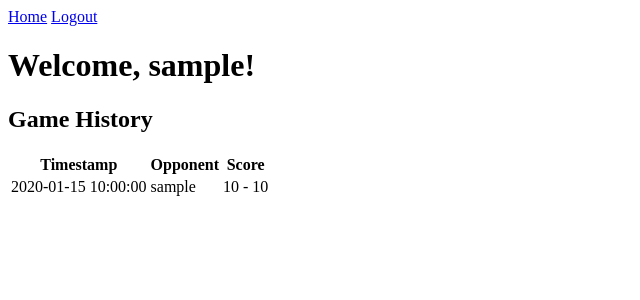
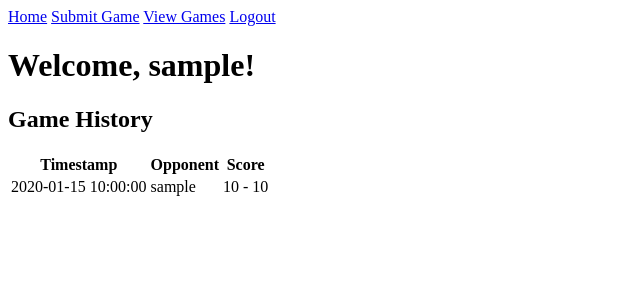
Before and after one commit to ryankarel/ping-pong-app, a Flask app: page / in a window 1280 px wide. Shown: the top 300 px of the page, without its empty margins (0-640 px from the left). Run offline with Flask 3, Linux system fonts and the light colour scheme; a user stored in the database is signed in; tables that the repository leaves empty hold one stand-in row (values such as "Sample post").

Commit message:
Adding in game viewing and game submitting

```diff
--- a/app.py
+++ b/app.py
@@ -1,7 +1,7 @@
 from flask import Flask, render_template, flash, redirect, url_for
 from config import Config
 from models import Player, Game, db
-from forms import RegistrationForm, LoginForm
+from forms import RegistrationForm, LoginForm, SubmitGameForm
 from flask_login import LoginManager, current_user, login_user, logout_user, login_required
 from flask_migrate import Migrate
 
@@ -53,6 +53,31 @@ def login():
         return redirect(url_for('index'))
     return render_template('login.html', title='Sign In', form=form)
 
+# Add this new route to app.py
+@app.route('/submit_game', methods=['GET', 'POST'])
+@login_required
+def submit_game():
+    form = SubmitGameForm()
+    if form.validate_on_submit():
+        player = Player.query.filter_by(username=form.player_username.data).first()
+        opponent = Player.query.filter_by(username=form.opponent_username.data).first()
+        if player is None or opponent is None:
+            flash('Invalid player or opponent username')
+            return redirect(url_for('submit_game'))
+        game = Game(player_id=player.id, opponent_id=opponent.id,
+                    player_score=form.player_score.data, opponent_score=form.opponent_score.data)
+        db.session.add(game)
+        db.session.commit()
+        flash('New game submitted')
+        return redirect(url_for('submit_game'))
+    return render_template('submit_game.html', form=form)
+
+@app.route('/view_games')
+@login_required
+def view_games():
+    games = Game.query.order_by(Game.timestamp.desc()).all()
+    return render_template('view_games.html', games=games)
+
 @app.route('/logout')
 def logout():
     logout_user()
--- a/templates/base.html
+++ b/templates/base.html
@@ -7,8 +7,10 @@
 </head>
 <body>
     <nav>
+		<a href="{{ url_for('index') }}">Home</a>
+		<a href="{{ url_for('submit_game') }}">Submit Game</a>
+		<a href="{{ url_for('view_games') }}">View Games</a>
 		{% if current_user.is_authenticated %}
-        <a href="{{ url_for('index') }}">Home</a>
 			<a href="{{ url_for('logout') }}">Logout</a>
 		{% else %}
 			<a href="{{ url_for('login') }}">Login</a>
```
Also changed, not shown: forms.py (+8 -1 lines). Lines whose indentation alone changed are shown as unchanged.
